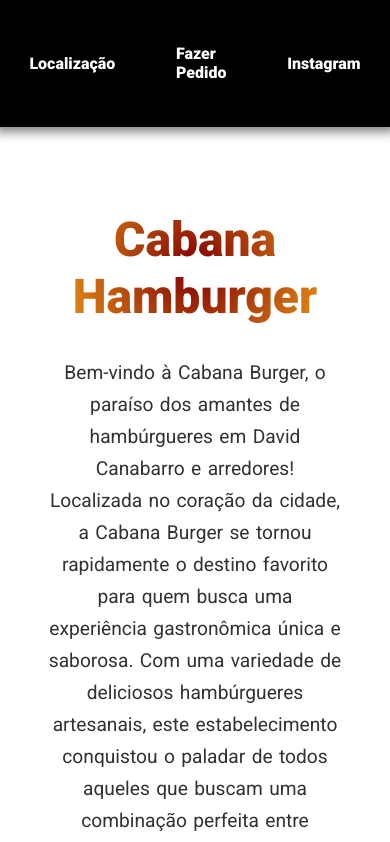
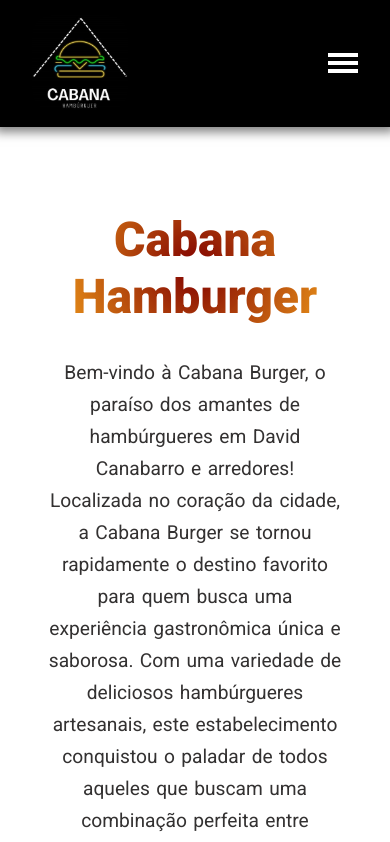
Before and after one commit to LuizBrugnera/landingpage-cabanaburger, a React (Create React App) app: page / in a window 390 px wide. Shown: the top 842 px of the page. Built offline with nearby package versions, Linux system fonts and the light colour scheme.

Commit message:
fix - changing responsive navbar to hamburger icon

```diff
--- a/src/components/Navbar.tsx
+++ b/src/components/Navbar.tsx
@@ -5,9 +5,13 @@
 
 const Navbar = () => {
   const [isScreenSmall, setIsScreenSmall] = React.useState(false);
+  const [open, setOpen] = React.useState(false);
 
+  const changeOpen = () => {
+    setOpen(!open);
+  };
   const checkScreenSize = () => {
-    setIsScreenSmall(window.innerWidth < 980);
+    setIsScreenSmall(window.innerWidth < 1000);
   };
 
   React.useEffect(() => {
@@ -18,7 +22,48 @@
   }, []);
   return (
     <S.Nav>
-      {!isScreenSmall && <S.MainLogo src={logo} alt="logo" />}
+      <S.MainLogo src={logo} alt="logo" />
+
+      {isScreenSmall ? (
+        <>
+          <S.MobileIcon onClick={changeOpen}>
+            <S.MobileLine />
+            <S.MobileLine />
+            <S.MobileLine />
+          </S.MobileIcon>
+          {open && (
+            <S.MobileNavList onClick={changeOpen}>
+              <S.MobileNavItem>
+                <S.MobileAncor
+                  href="https://www.google.com/maps/search/-28.39140087075494,+-51.84680120430696?sa=X&ved=2ahUKEwifxY6m696AAxVopZUCHV8mCn4Q8gF6BAgQEAA&ved=2ahUKEwifxY6m696AAxVopZUCHV8mCn4Q8gF6BAgREAI"
+                  target="_blank"
+                  rel="noreferrer"
+                >
+                  Localização
+                </S.MobileAncor>
+              </S.MobileNavItem>
+              <S.MobileNavItem>
+                <S.MobileAncor
+                  href="https://api.whatsapp.com/send?phone=555496836588&text=Ola%20quero%20fazer%20um%20pedido!"
+                  target="_blank"
+                  rel="noreferrer"
+                >
+                  Fazer Pedido
+                </S.MobileAncor>
+              </S.MobileNavItem>
+              <S.MobileNavItem>
+                <S.MobileAncor
+                  href="https://www.instagram.com/cabanahamburguer/"
+                  target="_blank"
+                  rel="noreferrer"
+                >
+                  Instagram
+                </S.MobileAncor>
+              </S.MobileNavItem>
+            </S.MobileNavList>
+          )}
+        </>
+      ) : (
         <S.NavList>
           <S.NavItem>
             <a
@@ -48,6 +93,7 @@
             </a>
           </S.NavItem>
         </S.NavList>
+      )}
     </S.Nav>
   );
 };
--- a/src/styles.tsx
+++ b/src/styles.tsx
@@ -42,7 +42,7 @@
   background-color: ${theme.colors.backgroundNav};
   box-shadow: 0 0 10px 5px rgba(0, 0, 0, 0.5);
   @media (max-width: 980px) {
-    justify-content: center;
+    padding: 0 2em;
   }
 `;
 
@@ -81,6 +81,67 @@
   @media (max-width: 400px) {
     font-size: 1rem;
   }
+`;
+
+export const MobileIcon = styled.div`
+  width: 30px;
+  height: 20px;
+  display: flex;
+  flex-direction: column;
+  justify-content: space-between;
+  cursor: pointer;
+
+  z-index: 5;
+`;
+
+export const MobileLine = styled.div`
+  width: 100%;
+  height: 4px;
+  background-color: #ffffff;
+  transition: all 0.2s;
+`;
+
+export const MobileNavList = styled.ul`
+  position: absolute;
+  top: 0;
+  right: 0;
+  width: 100%;
+  background: linear-gradient(to bottom, #f7f3ec, #ffffff);
+  display: flex;
+  flex-direction: column;
+  align-items: center;
+  justify-content: center;
+  text-align: left;
+  z-index: 1;
+  padding: 20px 0px;
+  border-bottom: 1px solid #333;
+
+  list-style: none;
+`;
+
+export const MobileNavItem = styled.li`
+  min-width: 30%;
+  padding: 20px 30px;
+  font-size: 1.6rem;
+  font-weight: 600;
+  color: ${theme.colors.primary};
+  min-width: 150px;
+  cursor: pointer;
+  padding &:hover {
+    border-bottom: 1px solid #333;
+    color: ${theme.colors.secondary};
+    transition: all 2s ease-in-out;
+  }
+
+  @media (max-width: 800px) {
+    font-size: 1.2rem;
+  }
+`;
+
+export const MobileAncor = styled.a`
+  text-decoration: none;
+  color: ${theme.colors.primary};
+  padding: 1rem;
 `;
 
 export const HomeContainer = styled.div`
```
Lines whose indentation alone changed are shown as unchanged.
